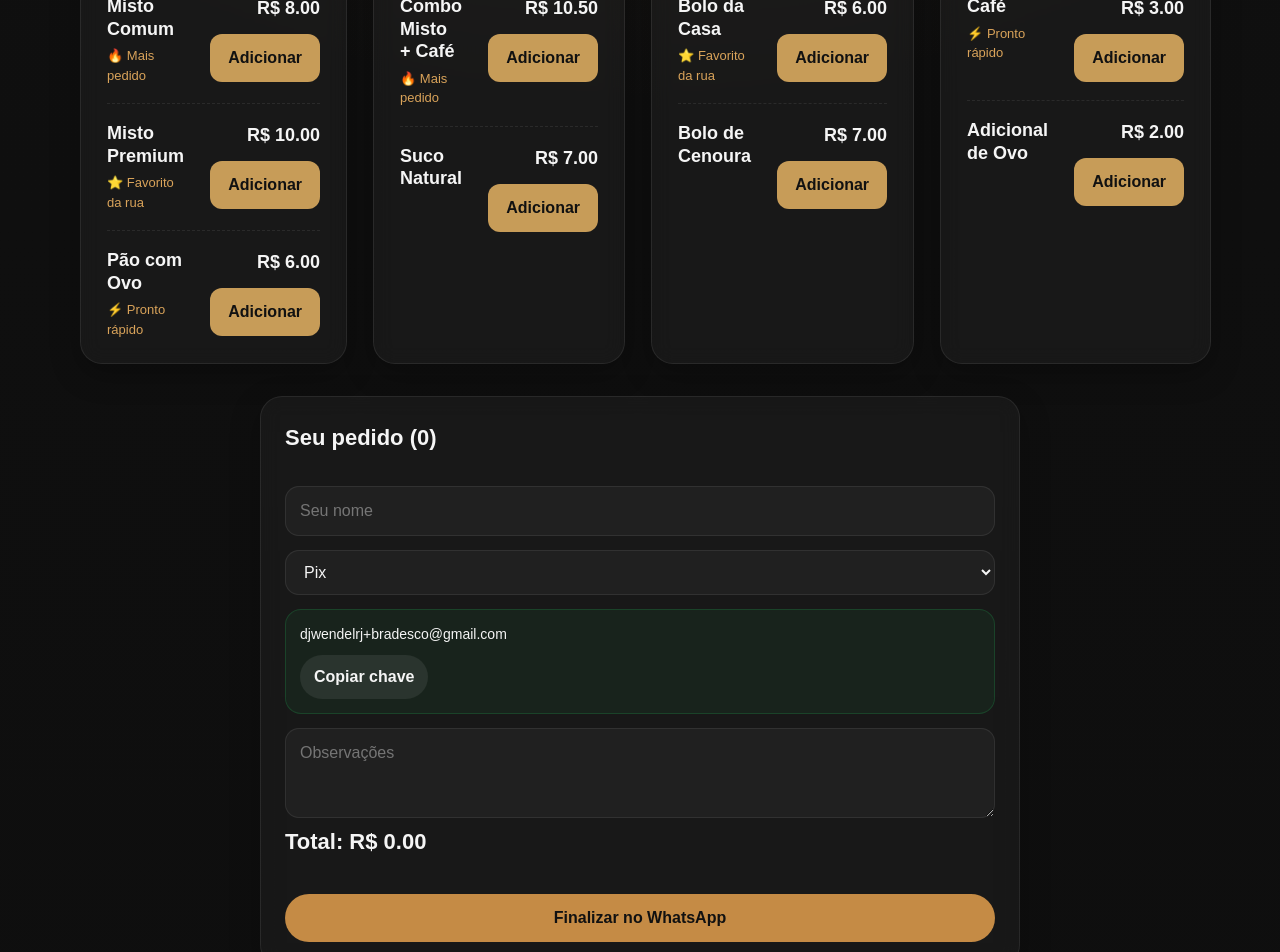
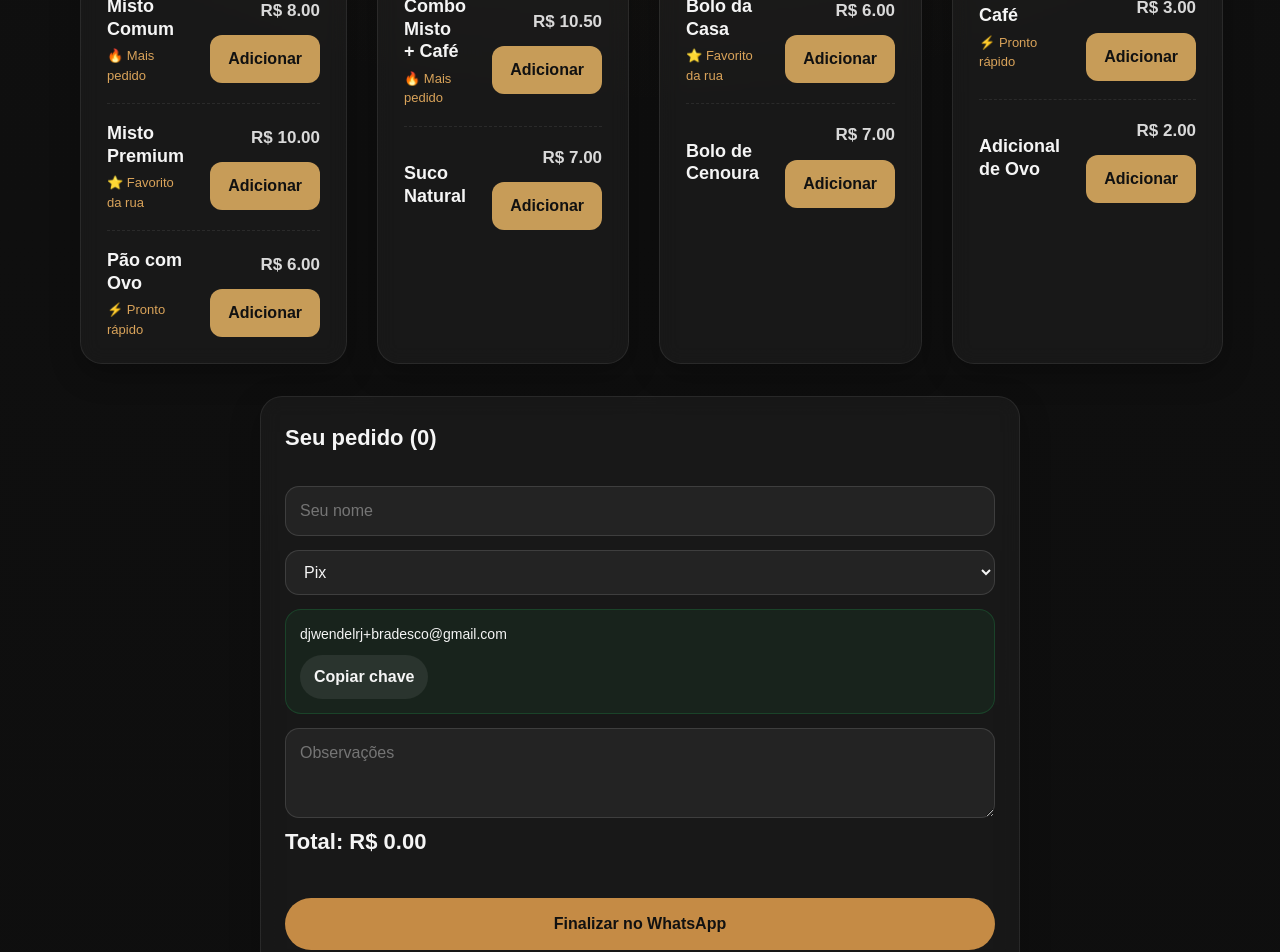
Before and after one commit to djwendelsilva/meu-projeto-cafe, a React (Vite) app: page / in a window 1280 px wide. Shown: the part 1000-1952 px from the top of the page. Built offline with nearby package versions, Linux system fonts and the light colour scheme.

Commit message:
style: refina contraste e alinhamento visual do menu e carrinho

```diff
--- a/src/components/sections/Menu.css
+++ b/src/components/sections/Menu.css
@@ -2,7 +2,7 @@
   display: grid;
   grid-template-columns: repeat(4, 1fr);
   align-items: start;
-  gap: 26px;
+  gap: 30px;
   margin-bottom: 32px;
 }
 
@@ -19,7 +19,7 @@
 
 .menu-item {
   display: flex;
-  align-items: flex-start;
+  align-items: center;
   justify-content: space-between;
   gap: 16px;
   padding: 18px 0;
@@ -56,8 +56,9 @@
 }
 
 .item-right span {
-  font-size: 18px;
-  font-weight: 800;
+  font-size: 17px;
+  font-weight: 700;
+  opacity: 0.88;
   white-space: nowrap;
 }
 
@@ -69,7 +70,7 @@
   color: #111;
   font-weight: 800;
   cursor: pointer;
-  transition: background 0.2s ease, transform 0.2s ease;
+  transition: background 0.2s ease, transform 0.2s ease, border-color 0.2s ease, color 0.2s ease;
 }
 
 .item-right button:hover {
@@ -78,8 +79,9 @@
 }
 
 .item-right button.added {
-  background: #25d366;
-  color: #fff;
+  border: 1px solid rgba(37, 211, 102, 0.4);
+  background: rgba(37, 211, 102, 0.18);
+  color: #25d366;
 }
 
 /* CARRINHO */
@@ -131,9 +133,9 @@
   width: 100%;
   margin-top: 14px;
   padding: 12px 14px;
-  border: 1px solid rgba(255, 255, 255, 0.08);
+  border: 1px solid rgba(255, 255, 255, 0.12);
   border-radius: 14px;
-  background: rgba(255, 255, 255, 0.04);
+  background: rgba(255, 255, 255, 0.05);
   color: var(--text);
   outline: none;
 }
@@ -169,7 +171,9 @@
 
 .cart .btn {
   width: 100%;
-  margin-top: 18px;
+  margin-top: 22px;
+  padding: 14px 18px;
+  font-size: 16px;
 }
 
 /* RESPONSIVO */
@@ -222,6 +226,7 @@
 
   .item-right span {
     font-size: 16px;
+    opacity: 1;
   }
 
   .item-right button {
```
